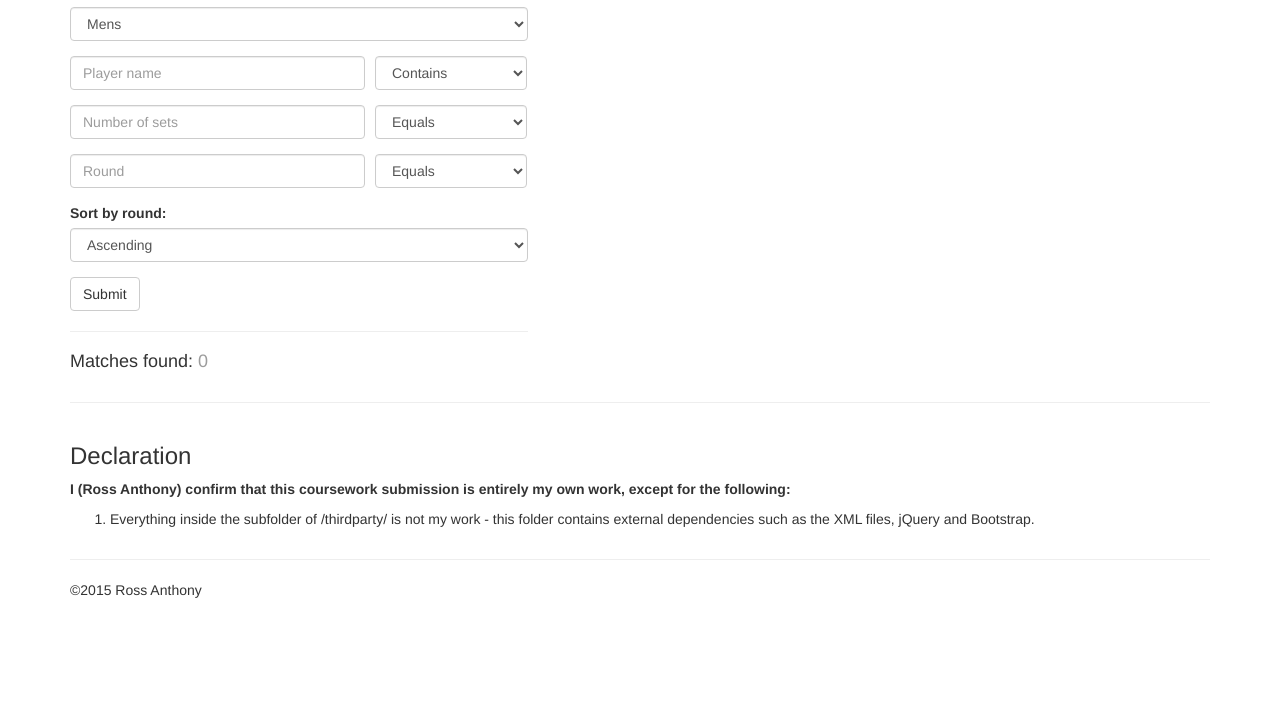
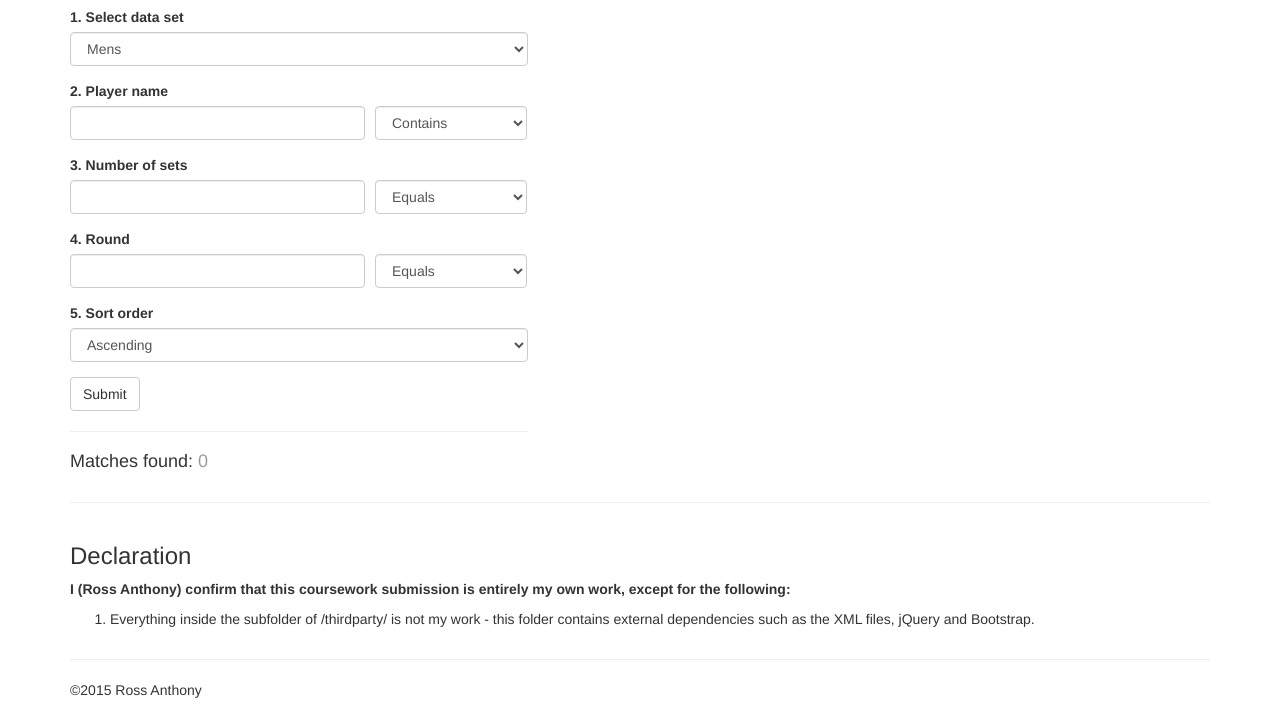
Before and after one commit to rossanthony/iwt-xml, a plain HTML site: page index.html in a window 1280 px wide. Shown: the part 106-816 px from the top of the page. Drawn offline with Linux system fonts and the light colour scheme; no server answers.

Commit message:
Adding labels to the filters

```diff
--- a/index.html
+++ b/index.html
@@ -24,6 +24,9 @@
           <h2>Filters</h2>
 
           <form id="filterForm" role="search">
+            <div>
+              <label for="result_set">1. Select data set</label>
+            </div>
             <div class="form-group">
               <select name="result_set" class="form-control">
                 <option value="mens">Mens</option>
@@ -31,8 +34,11 @@
               </select>
             </div>
 
+            <div>
+              <label for="result_set">2. Player name</label>
+            </div>
             <div class="form-group col-md-8">
-              <input name="search_name" type="text" class="form-control" placeholder="Player name">
+              <input name="search_name" type="text" class="form-control">
             </div>
             <div class="form-group col-md-4">
               <select name="search_name_comparison" class="form-control">
@@ -41,8 +47,12 @@
               </select>
             </div>
 
+
+            <div>
+              <label for="num_sets">3. Number of sets</label>
+            </div>
             <div class="form-group col-md-8">
-              <input name="num_sets" type="number" class="form-control" placeholder="Number of sets">
+              <input name="num_sets" type="number" class="form-control">
             </div>
             <div class="form-group col-md-4">
               <select name="sets_comparison" class="form-control right-only-radius">
@@ -52,8 +62,11 @@
               </select>
             </div>
 
+            <div>
+              <label for="num_sets">4. Round</label>
+            </div>
             <div class="form-group col-md-8">
-              <input name="round" type="number" class="form-control" placeholder="Round">
+              <input name="round" type="number" class="form-control">
             </div>
             <div class="form-group col-md-4">
               <select name="round_comparison" class="form-control right-only-radius">
@@ -63,8 +76,10 @@
               </select>
             </div>
 
+            <div>
+              <label for="num_sets">5. Sort order</label>
+            </div>
             <div class="form-group">
-              <label for="inputPassword">Sort by round:</label>
               <select name="sort" class="form-control">
                 <option value="asc">Ascending</option>
                 <option value="desc">Descending</option>
```
